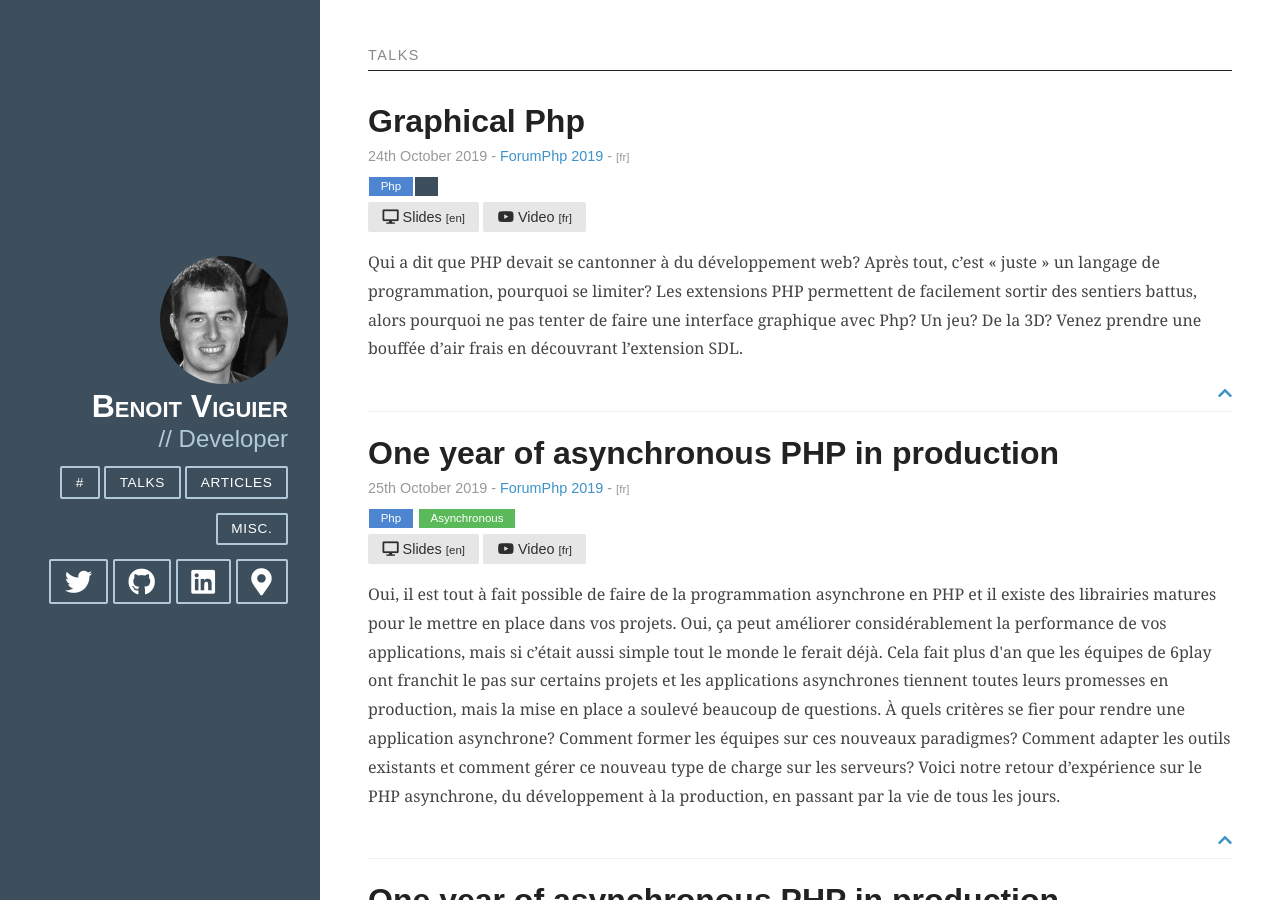
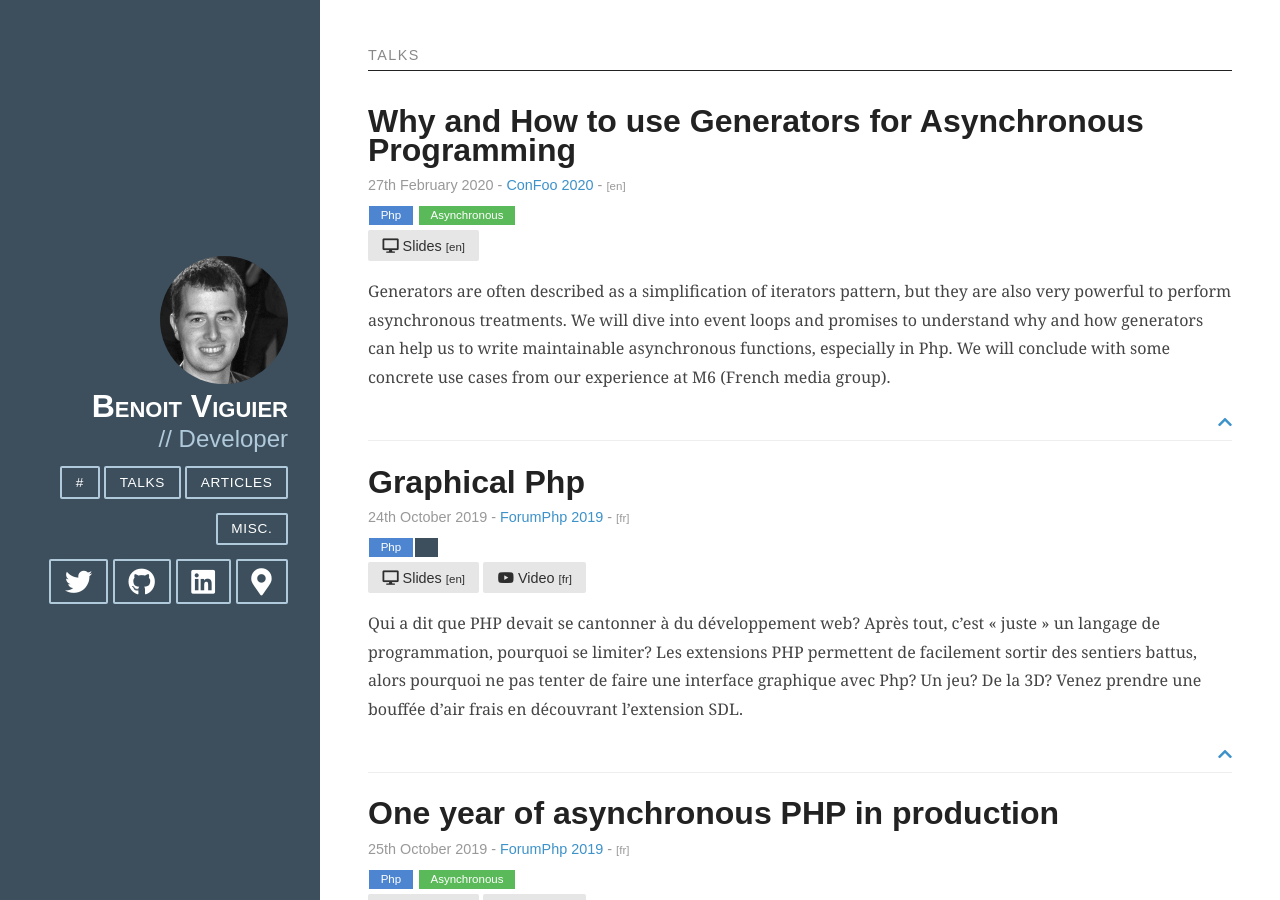
Before and after one commit to b-viguier/b-viguier.github.io, a Jekyll site: the page built from index.html, in a window 1280 px wide and 900 px high. Built offline with Jekyll 4.4.1, drawn with Linux system fonts in a browser that asks for light colours; nearby versions of some CDN libraries.

Commit message:
Added ConFoo Talk

```diff
--- a/_data/talks.yml
+++ b/_data/talks.yml
@@ -1,3 +1,15 @@
+-
+    title: "Why and How to use Generators for Asynchronous Programming"
+    slides_url: downloads/talks/ConFoo2020-AsyncGenerators.pdf
+    slides_lang: en
+    date: 27th February 2020
+    event: ConFoo 2020
+    event_url: https://confoo.ca/fr/yul2020/session/why-and-how-to-use-generators-for-asynchronous-programming
+    description: "Generators are often described as a simplification of iterators pattern, but they are also very powerful to perform asynchronous treatments. We will dive into event loops and promises to understand why and how generators can help us to write maintainable asynchronous functions, especially in Php. We will conclude with some concrete use cases from our experience at M6 (French media group)."
+    lang: en
+    categories:
+        - php
+        - async
 -
     title: "Graphical Php"
     slides_url: https://github.com/b-viguier/ForumPhp2019-LT/raw/master/ForumPhp2019-LT.pdf
```
Also changed, not shown: 1 other file.
